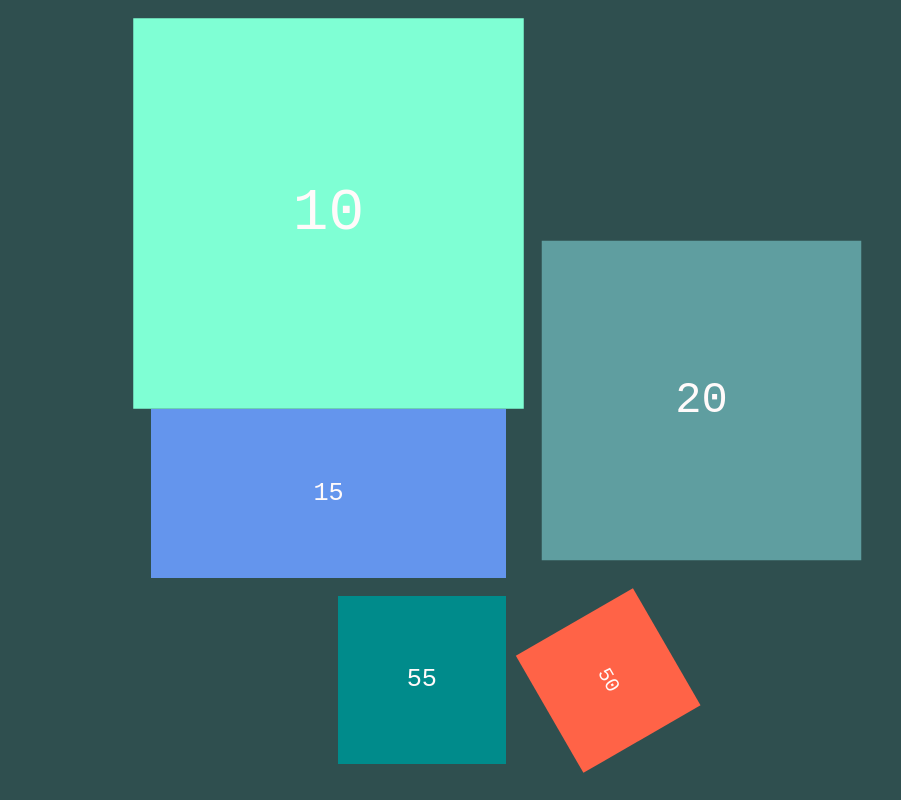
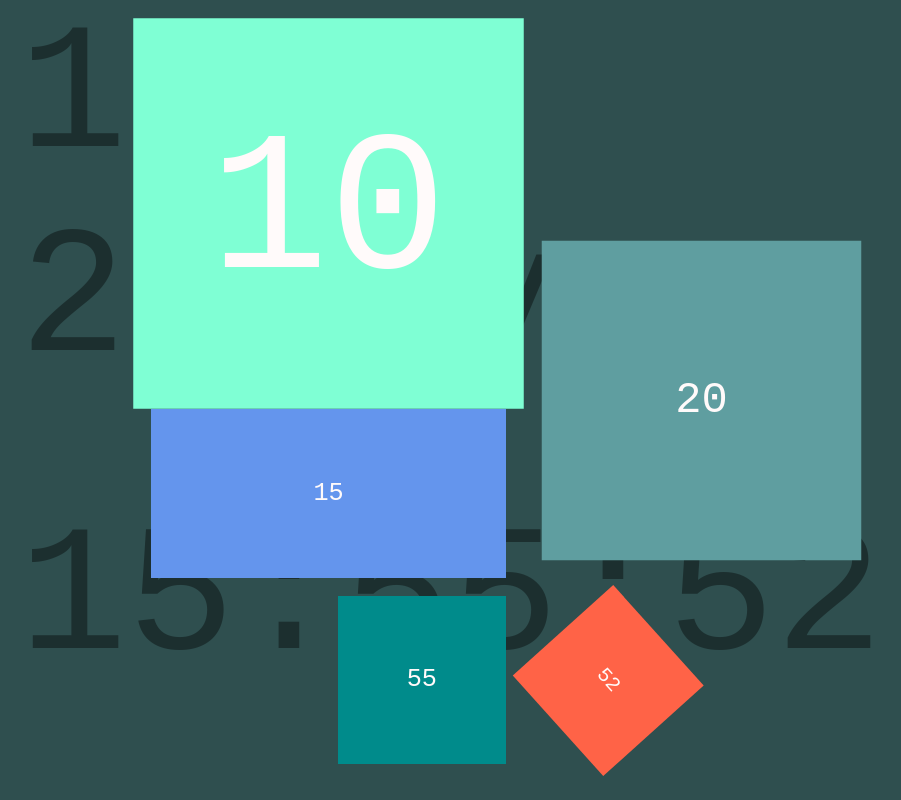
Before and after one commit to AndyBitz/countdown-next, a Next.js app: page / in a window 1280 px wide. Shown: the whole page, without its empty margins (125-1026 px from the left). Built offline with nearby package versions, Linux system fonts and the light colour scheme.

Commit message:
Added Background

```diff
--- /dev/null
+++ b/components/fade-bg.js
@@ -0,0 +1,31 @@
+export default ({ top, bottom }) => {
+  return (
+    <section>
+      <div>{ top }</div>
+      <div>{ bottom }</div>
+      <style jsx>
+      {`
+        section {
+          position: fixed;
+          top: 0;
+          bottom: 0;
+          right: 0;
+          left: 0;
+        }
+
+        div {
+          height: 50%;
+          color: rgba(0,0,0,.4);
+          display: flex;
+          align-items: center;
+          padding: 0 8rem;
+          font-size: 10rem;
+        }
+        div:last-child {
+          justify-content: flex-end;
+        }
+      `}
+      </style>
+    </section>
+  )
+}
--- a/components/timer-layout.js
+++ b/components/timer-layout.js
@@ -5,6 +5,8 @@ export default ({ children }) => (
     {`
       section {
         overflow: hidden;
+        position: relative;
+        z-index: 2;
         padding: 2em;
         color: snow;
         width: calc(100vw - 4em);
--- a/pages/index.js
+++ b/pages/index.js
@@ -2,6 +2,7 @@ import { Component } from 'react'
 import Page from '../components/page'
 import TimerLayout from '../components/timer-layout'
 import TimerCard from '../components/timer-card'
+import Background from '../components/fade-bg'
 
 const parseMs = (ms) => {
   let s = Math.floor(ms/1000)
@@ -47,6 +48,13 @@ const daysInMonth = (days) => {
   return { months, rest }
 }
 
+const toTwo = (nr) => {
+  if (nr < 10 && nr > -10)
+    return `0${nr}`
+  else
+    return nr
+}
+
 export default class extends Component {
   update = this.update.bind(this)
   finalDate = Date.parse("07.16.2018 17:00:00")
@@ -77,34 +85,50 @@ export default class extends Component {
     document.removeEventListener('DOMContentLoaded')
   }
 
+
+
   render() {
+    const top = `${this.state.M}M ${this.state.d}Days`
+
+    const bH = toTwo(this.state.h)
+    const bM = toTwo(this.state.m)
+    const bS = toTwo(this.state.s)
+
+    const bottom = `${bH}:${bM}:${bS}`
+
+    const isDesktop = typeof window !== 'undefined'
+      && window.matchMedia("(min-width: 1200px)").matches
+
     return (
       <Page>
+        <Background
+          top={top}
+          bottom={bottom} />
         <TimerLayout>
           <TimerCard
             area="months"
-            value={this.state.M}
+            value={toTwo(this.state.M)}
             bg="aquamarine"
             scale={1.1}
-            size={3} />
+            size={isDesktop ? 10 : 3} />
           <TimerCard
             area="days"
-            value={this.state.d}
+            value={toTwo(this.state.d)}
             bg="cadetblue"
             scale={.9}
             size={2.7} />
           <TimerCard
             area="hours"
-            value={this.state.h}
+            value={toTwo(this.state.h)}
             bg="cornflowerblue"
             size={1.4} />
           <TimerCard
             area="minutes"
-            value={this.state.m}
+            value={toTwo(this.state.m)}
             bg="darkcyan" />
           <TimerCard
             area="seconds"
-            value={this.state.s}
+            value={toTwo(this.state.s)}
             rotate={-this.state.s*6}
             bg="tomato"
             scale={.8} />
```
